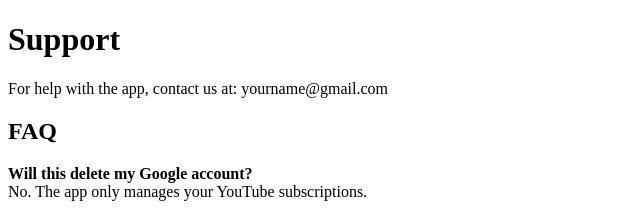
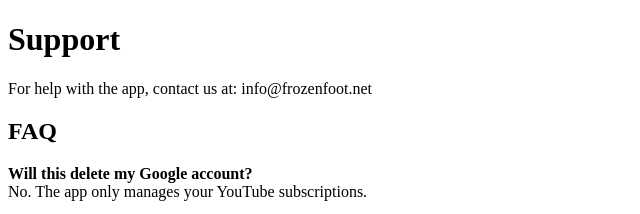
Before and after one commit to frozentoew/YouTubeUnsubscriber, a website: page doc/index.html in a window 1280 px wide. Shown: the top 214 px of the page, 0-640 px from the left. Drawn offline with Linux system fonts and the light colour scheme.

Commit message:
Update index.html

```diff
--- a/doc/index.html
+++ b/doc/index.html
@@ -1,11 +1,11 @@
 <!DOCTYPE html>
 <html>
 <head>
-  <title>Support - Your App Name</title>
+  <title>Support - MassDrop</title>
 </head>
 <body>
   <h1>Support</h1>
-  <p>For help with the app, contact us at: yourname@gmail.com</p>
+  <p>For help with the app, contact us at: info@frozenfoot.net</p>
 
   <h2>FAQ</h2>
   <p><strong>Will this delete my Google account?</strong><br>
```
